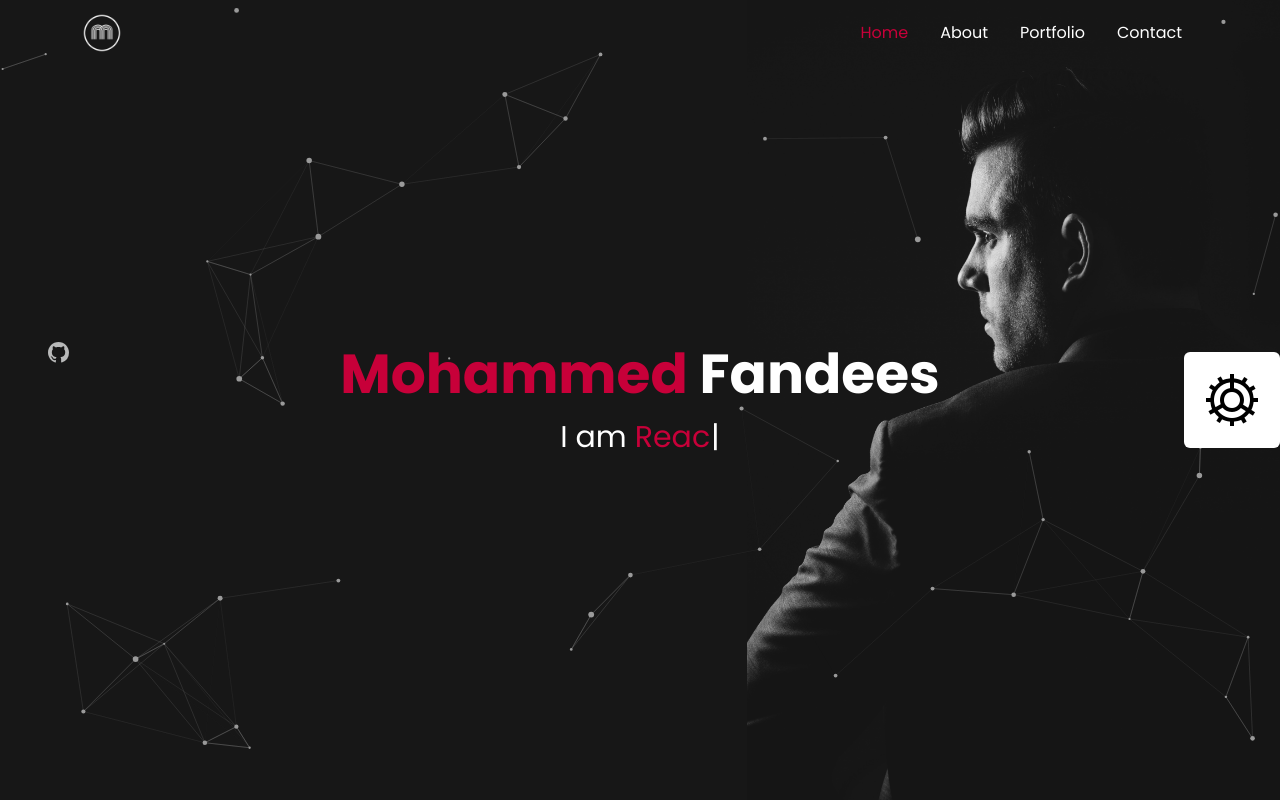
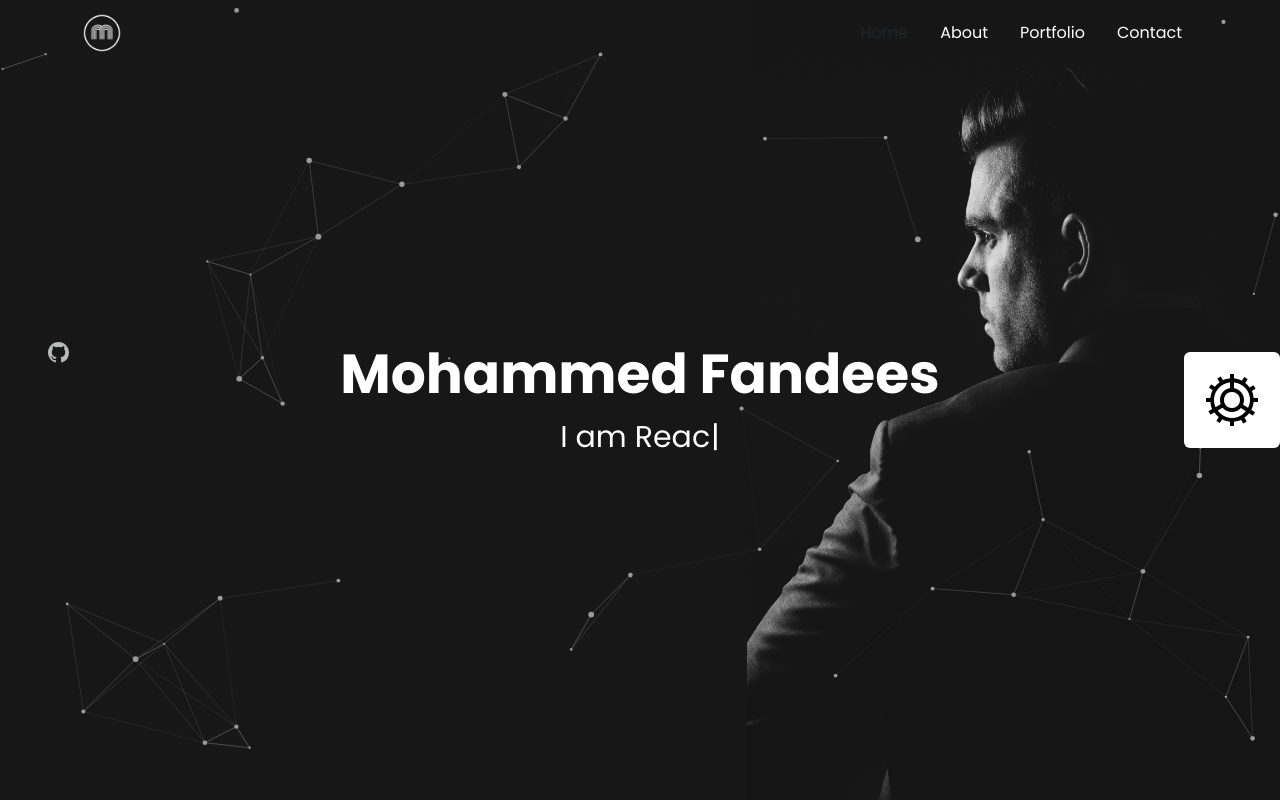
Before and after one commit to mohammed-fandees/my-portfolio, a React (Create React App) app: page / in a window 1280 px wide. Built offline with nearby package versions, Linux system fonts and the light colour scheme; some icons are missing.

Commit message:
remove unused roots

```diff
--- a/src/index.css
+++ b/src/index.css
@@ -4,12 +4,6 @@
   --dark-gray: #161616;
   --dark-gray-II: #171717;
   --dark-gray-III: #191919;
-  --dark-red: #c70039;
-  --dark-purple: #481380;
-  --dark-teal: #00909e;
-  --dark-green: #04a777;
-  --dark-blue: #035aa6;
-  --orange: #dd7631;
   --white: #f5f5f5;
   --light-gray: #b8b9b9;
   --black: #080808;
@@ -18,7 +12,6 @@
   --bg-color-II: var(--black-II);
   --main-font-color: var(--white);
   --second-font-color: var(--light-gray);
-  --main-color: var(--dark-red);
 }
 
 ::-webkit-scrollbar {
```
